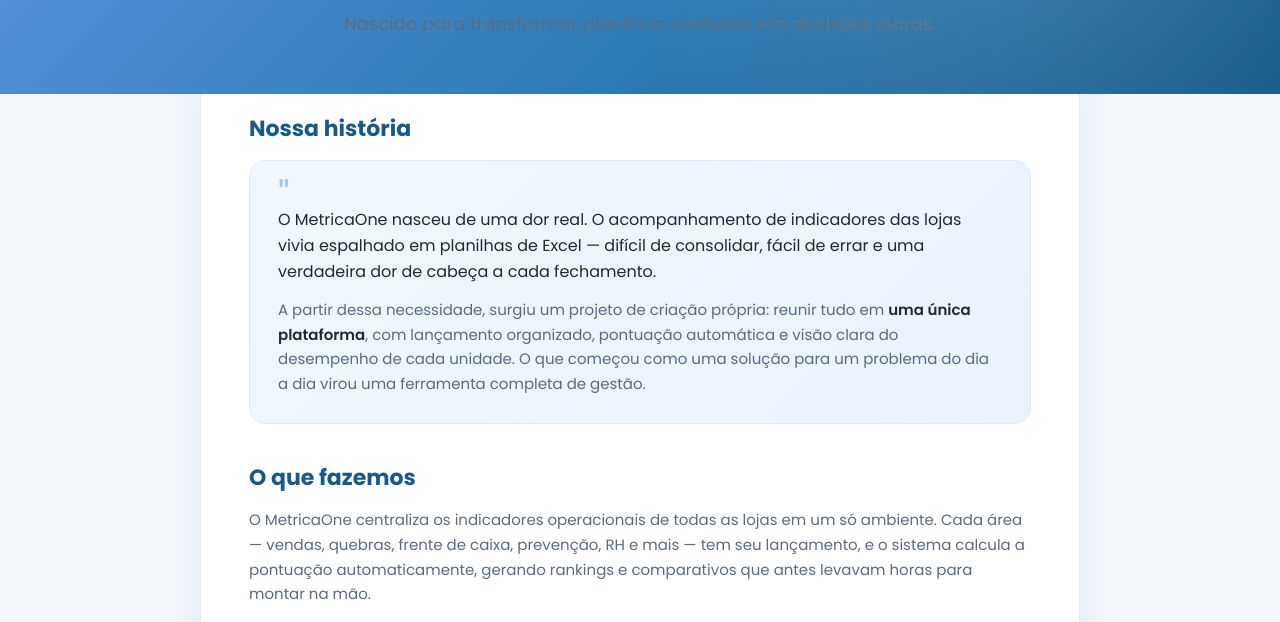
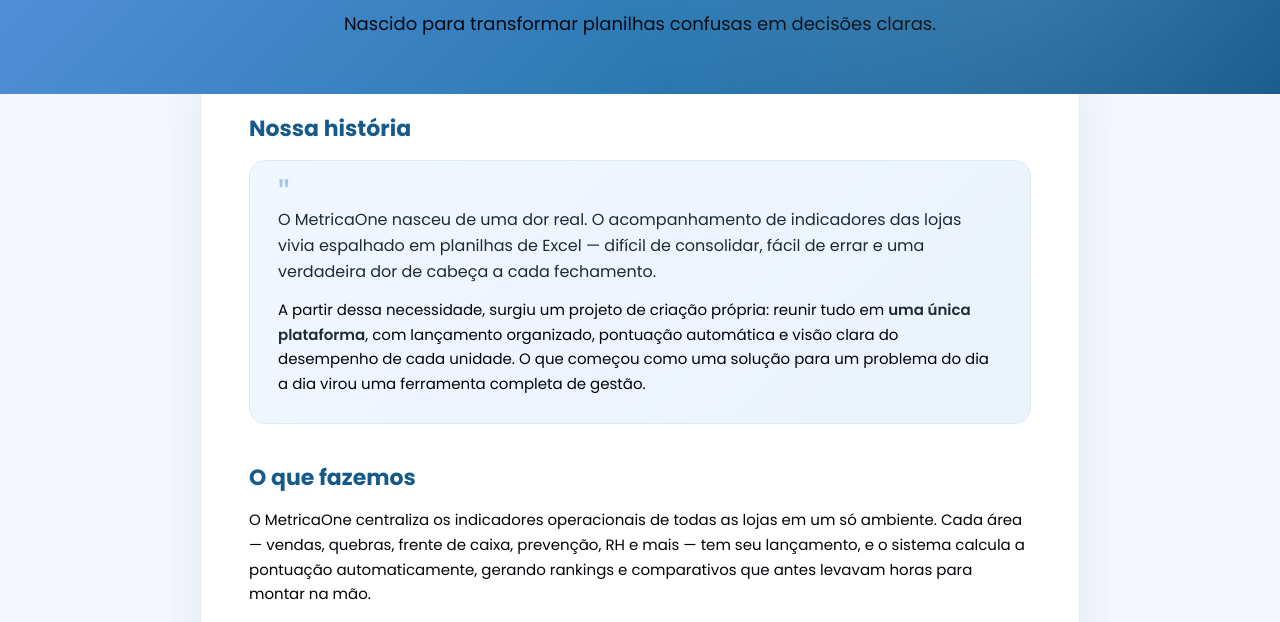
Before and after one commit to adrianoraki/onepage-operacoes, a website: page quem-somos.html in a window 1280 px wide. Shown: the part 178-800 px from the top of the page. Drawn offline with Linux system fonts and the light colour scheme.

Commit message:
ajuste cor

```diff
--- a/quem-somos.html
+++ b/quem-somos.html
@@ -12,7 +12,7 @@
       --azul-2: #2d7bb5;
       --azul-3: #155a8a;
       --tinta: #1f2a37;
-      --tinta-soft: #5b6b7d;
+      --tinta-soft: #000307;
       --linha: #e6ebf1;
       --bg: #f4f7fb;
       --card: #ffffff;
```
